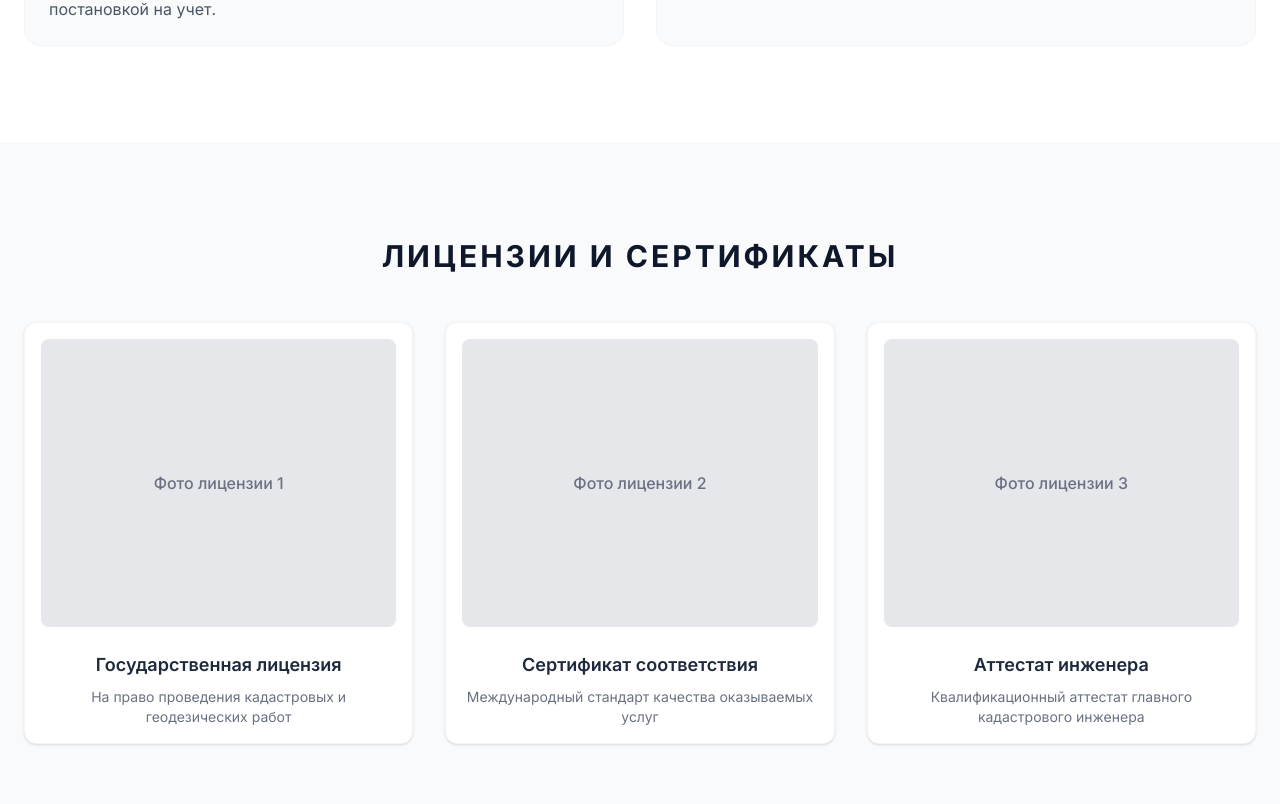
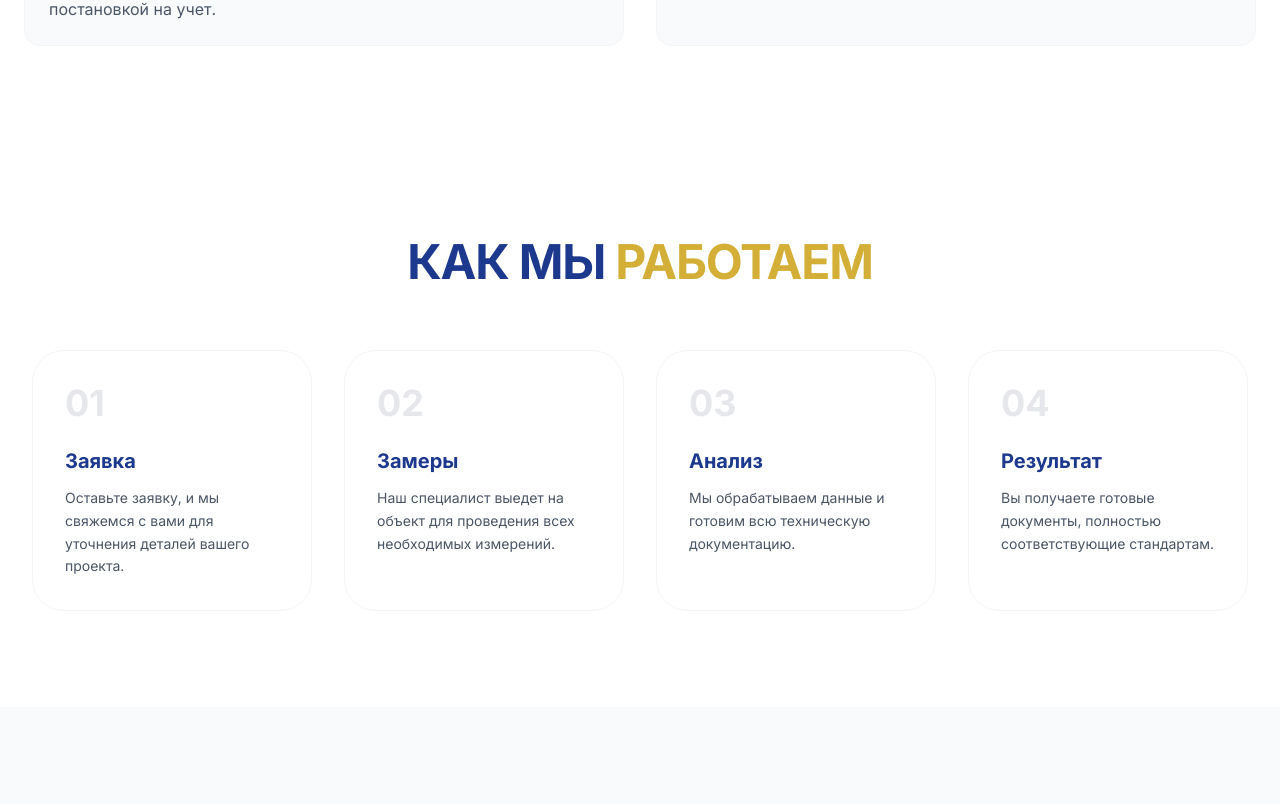
Before and after one commit to xasanboy2odilov1234-jpg/newworldcadastre, a Next.js app: page / in a window 1280 px wide. Shown: the part 2176-2980 px from the top of the page. Built offline with nearby package versions, Linux system fonts and the light colour scheme.

Commit message:
Fix missing Process component

```diff
--- a/app/page.tsx
+++ b/app/page.tsx
@@ -2,7 +2,7 @@ import Navigation from "@/components/Navigation";
 import Hero from "@/components/Hero";
 import Stats from "@/components/Stats";
 import Portfolio from "@/components/Portfolio";
-// import Process from "@/components/Process"; // Раскомментируем, когда создадим файл
+import Process from "@/components/Process"; // <--- 1. Должно быть раскомментировано
 import Certificates from "@/components/Certificates";
 import Gallery from "@/components/Gallery";
 import Reviews from "@/components/Reviews";
@@ -15,29 +15,15 @@ export default function Home() {
     <main className="flex min-h-screen flex-col bg-white">
       <Navigation />
       <Hero />
-
-      {/* 1. Цифры и факты */}
       <Stats />
-
-      {/* 2. Завершенные проекты */}
       <Portfolio />
 
-      {/* 3. Процесс работы (будет здесь) */}
-      {/* <Process /> */}
+      <Process /> {/* <--- 2. Здесь должен быть вызов */}
 
-      {/* 4. Лицензии и сертификаты */}
       <Certificates />
-
-      {/* 5. Сотрудники */}
-      {/* <Team /> */}
-
-      {/* 6. Отзывы */}
+      <Gallery />
       <Reviews />
-
-      {/* 7. Частые вопросы */}
       <FAQ />
-
-      {/* 8. Контакты */}
       <ContactForm />
       <Contacts />
     </main>
--- /dev/null
+++ b/components/Process.tsx
@@ -0,0 +1,41 @@
+"use client";
+
+import { motion } from "framer-motion";
+
+const steps = [
+  { id: "01", title: "Заявка", desc: "Оставьте заявку, и мы свяжемся с вами для уточнения деталей вашего проекта." },
+  { id: "02", title: "Замеры", desc: "Наш специалист выедет на объект для проведения всех необходимых измерений." },
+  { id: "03", title: "Анализ", desc: "Мы обрабатываем данные и готовим всю техническую документацию." },
+  { id: "04", title: "Результат", desc: "Вы получаете готовые документы, полностью соответствующие стандартам." },
+];
+
+export default function Process() {
+  return (
+    <section className="py-24 bg-white px-4 sm:px-6 lg:px-8">
+      <div className="max-w-7xl mx-auto">
+        <h2 className="text-3xl md:text-5xl font-black text-blue-900 mb-16 text-center uppercase tracking-tight">
+          Как мы <span style={{ color: '#D4AF37' }}>работаем</span>
+        </h2>
+
+        <div className="grid md:grid-cols-2 lg:grid-cols-4 gap-8">
+          {steps.map((step, index) => (
+            <motion.div
+              key={step.id}
+              initial={{ opacity: 0, y: 20 }}
+              whileInView={{ opacity: 1, y: 0 }}
+              viewport={{ once: true, margin: "-50px" }}
+              transition={{ delay: index * 0.2, duration: 0.6 }}
+              className="relative p-8 rounded-[2rem] border border-gray-100 hover:border-blue-200 hover:shadow-lg transition-all duration-300 group"
+            >
+              <div className="text-4xl font-black text-gray-200 group-hover:text-blue-100 mb-6 transition-colors">
+                {step.id}
+              </div>
+              <h3 className="text-xl font-bold text-blue-900 mb-3">{step.title}</h3>
+              <p className="text-gray-600 text-sm leading-relaxed">{step.desc}</p>
+            </motion.div>
+          ))}
+        </div>
+      </div>
+    </section>
+  );
+}
```
